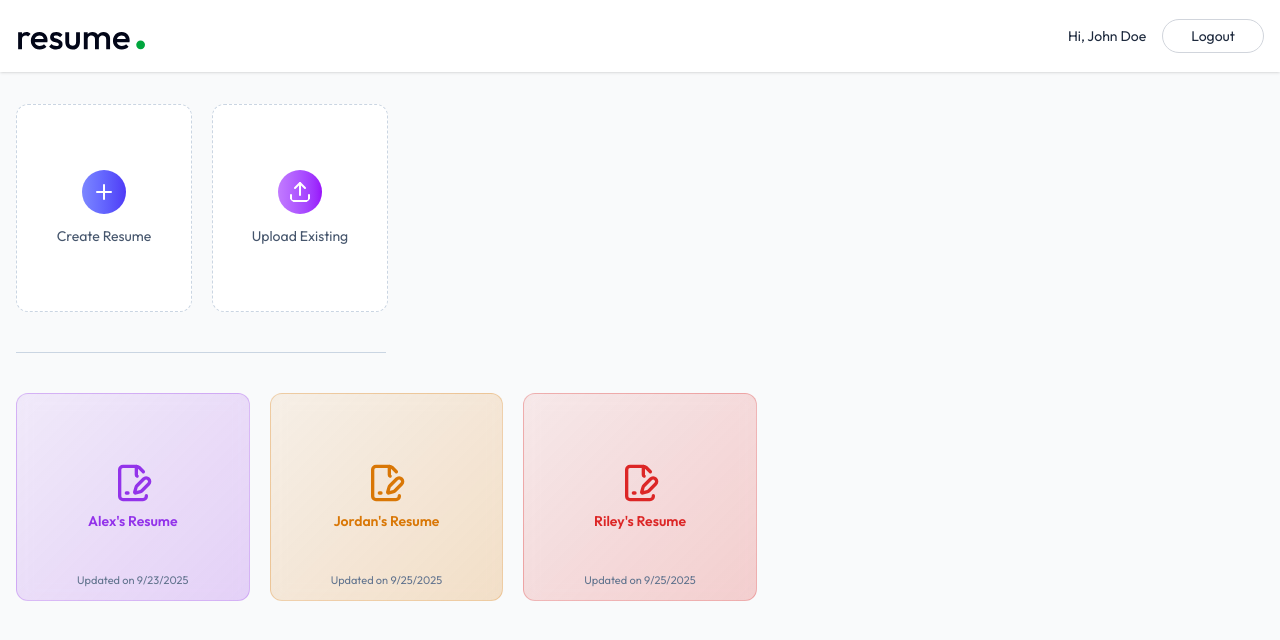
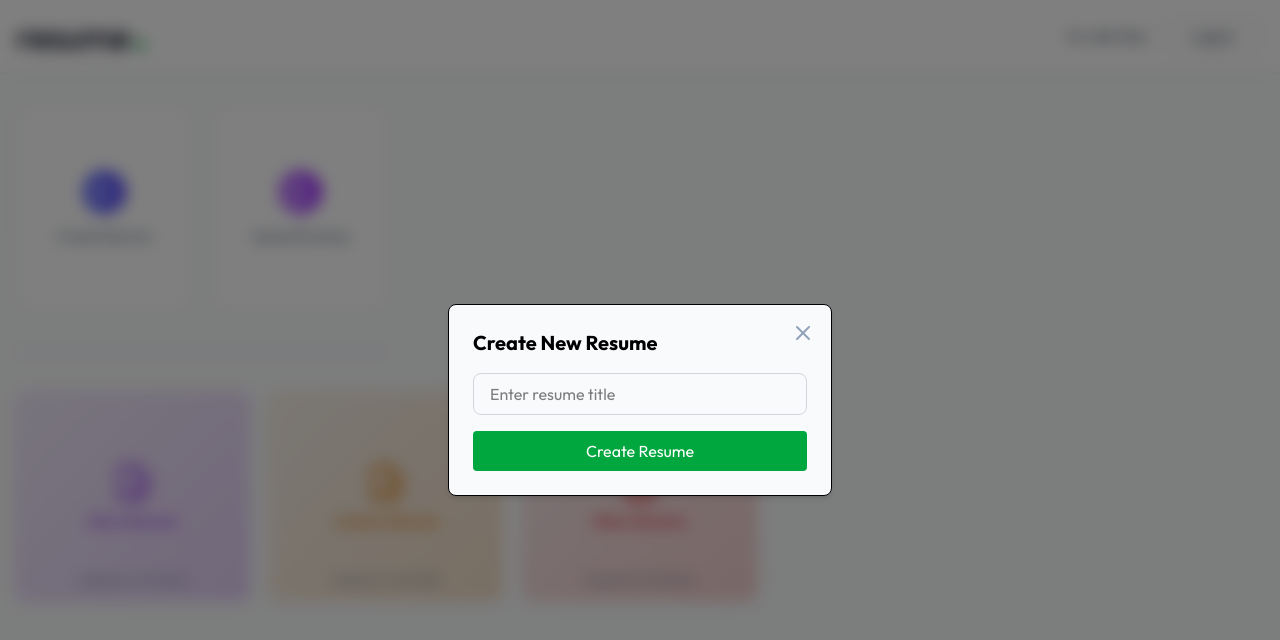
Before and after one commit to hjanoti/AI-Power-Resume-Builder, a React (Vite) app in the folder client/: page /app in a window 1280 px wide. Both pictures are taken after a click on the button "Create Resume". Shown: the top 640 px of the page. Built offline with nearby package versions, Linux system fonts and the light colour scheme.

Commit message:
feat: implement create resume and upload resume functionality, update dashboard UI and assets

```diff
--- a/client/src/assets/assets.js
+++ b/client/src/assets/assets.js
@@ -81,8 +81,8 @@
                 _id: "68d4f89dc8f0d46dc8a8b147"
             }
         ],
-        updatedAt: "2025-09-23T13:39:38.395Z",
-        createdAt: "2025-09-23T13:39:38.395Z"
+        updatedAt: "2026-03-11T13:39:38.395Z",
+        createdAt: "2026-03-10T13:39:38.395Z"
     },
     {
         // ----------------------------------------------------- Resume 2 ------------------------------------------------------
@@ -156,8 +156,8 @@
                 _id: "78e3b42c2d5ff49286cc1495"
             }
         ],
-        updatedAt: "2025-09-25T15:10:21.184Z",
-        createdAt: "2025-09-25T15:10:21.184Z"
+        updatedAt: "2026-03-12T15:10:21.184Z",
+        createdAt: "2026-02-25T15:10:21.184Z"
     },
     {
         // ----------------------------------------------------- Resume 3 ------------------------------------------------------
@@ -231,7 +231,7 @@
                 _id: "89f4c53d3e6gg59397dd259m"
             }
         ],
-        updatedAt: "2025-09-25T15:26:49.652Z",
-        createdAt: "2025-09-25T15:26:49.652Z"
+        updatedAt: "2026-03-13T15:26:49.652Z",
+        createdAt: "2026-03-02T15:26:49.652Z"
     }
 ]
--- a/client/src/index.css
+++ b/client/src/index.css
@@ -9,4 +9,10 @@
   button {
     @apply cursor-pointer;
   }
+  input:not([type="checkbox"]) {
+    @apply outline-none focus:ring border border-gray-300 focus:ring-blue-500 focus:border-blue-500 rounded-lg;
+  }
+  textarea {
+    @apply outline-none focus:ring border border-gray-300 focus:ring-blue-500 focus:border-blue-500 rounded-lg resize-none;
+  }
 }
--- a/client/src/pages/Dashboard.jsx
+++ b/client/src/pages/Dashboard.jsx
@@ -3,15 +3,25 @@
   PencilIcon,
   PlusIcon,
   Trash2,
+  UploadCloud,
   UploadIcon,
+  XIcon,
 } from "lucide-react";
 import { useState, useEffect } from "react";
 import { dummyResumeData } from "../assets/assets.js";
+import { useNavigate } from "react-router-dom";
 
 const Dashboard = () => {
   const colors = ["#9333ea", "#d97706", "#dc2626", "#0284c7", "#16a34a"];
 
   const [allResumes, setAllResumes] = useState([]);
+  const [showCreateResume, setShowCreateResume] = useState(false);
+  const [showUploadResume, setShowUploadResume] = useState(false);
+  const [title, setTitle] = useState("");
+  const [resume, setResume] = useState(null);
+  const [editResumeId, setEditResumeId] = useState("");
+
+  const navigate = useNavigate();
 
   const loadAllResumes = async () => {
     setAllResumes(dummyResumeData);
@@ -20,6 +30,18 @@
   useEffect(() => {
     loadAllResumes();
   }, []);
+
+  const createResume = async(e) => {
+    e.preventDefault();
+    setShowCreateResume(false);
+    navigate("/app/builder/resume123");
+  };
+
+  const uploadResume = async(e) => {
+    e.preventDefault();
+    setShowUploadResume(false);
+    navigate("/app/builder/resume123");
+  };
 
   return (
     <div>
@@ -34,7 +56,7 @@
         <div className="flex gap-5 flex-wrap">
 
           {/* Create Resume */}
-          <button className="w-full sm:max-w-44 h-52 flex flex-col items-center justify-center rounded-xl gap-3 text-slate-600 border border-dashed border-slate-300 group hover:border-indigo-500 hover:-translate-y-1 hover:shadow-xl transition-all duration-300 cursor-pointer bg-white">
+          <button onClick={() => setShowCreateResume(true)} className="w-full sm:max-w-44 h-52 flex flex-col items-center justify-center rounded-xl gap-3 text-slate-600 border border-dashed border-slate-300 group hover:border-indigo-500 hover:-translate-y-1 hover:shadow-xl transition-all duration-300 cursor-pointer bg-white">
 
             <PlusIcon className="size-11 p-2.5 bg-gradient-to-r from-indigo-400 to-indigo-600 text-white rounded-full group-hover:scale-110 transition" />
 
@@ -45,7 +67,7 @@
           </button>
 
           {/* Upload Resume */}
-          <button className="w-full sm:max-w-44 h-52 flex flex-col items-center justify-center rounded-xl gap-3 text-slate-600 border border-dashed border-slate-300 group hover:border-purple-500 hover:-translate-y-1 hover:shadow-xl transition-all duration-300 cursor-pointer bg-white">
+          <button onClick={() => setShowUploadResume(true)} className="w-full sm:max-w-44 h-52 flex flex-col items-center justify-center rounded-xl gap-3 text-slate-600 border border-dashed border-slate-300 group hover:border-purple-500 hover:-translate-y-1 hover:shadow-xl transition-all duration-300 cursor-pointer bg-white">
 
             <UploadIcon className="size-11 p-2.5 bg-gradient-to-r from-purple-400 to-purple-600 text-white rounded-full group-hover:scale-110 transition" />
 
@@ -114,6 +136,62 @@
 
         </div>
 
+        {
+          showCreateResume && (
+            <form onSubmit={createResume} onClick={()=> setShowCreateResume(false)} className="fixed inset-0 bg-black/50 backdrop-blur bg-opacity-50 z-10 flex items-center justify-center">
+              <div onClick={(e)=> e.stopPropagation()} className="relative bg-slate-50 border shadow-md rounded-lg p-6 w-full max-w-sm p-6">
+                <h2 className="text-xl font-bold mb-4">Create New Resume</h2>
+                <input type="text" onChange={(e) => setTitle(e.target.value)} value={title}  placeholder="Enter resume title" className="w-full px-4 py-2 mb-4 focus:border-green-600 ring-green-600" required />
+
+                <button type="submit" className="w-full py-2 bg-green-600 text-white rounded hover:bg-green-700 transition-colors">Create Resume</button>
+                <XIcon className="absolute top-4 right-4 text-slate-400 hover:text-slate-600 cursor-pointer transition-colors"
+                onClick={() =>
+                {
+                  setShowCreateResume(false);
+                  setTitle("");
+                }} />
+              </div>
+            </form>
+          )
+        }
+
+        {
+          showUploadResume && (
+            <form onSubmit={uploadResume} onClick={()=> setShowUploadResume(false)} className="fixed inset-0 bg-black/50 backdrop-blur bg-opacity-50 z-10 flex items-center justify-center">
+              <div onClick={(e)=> e.stopPropagation()} className="relative bg-slate-50 border shadow-md rounded-lg p-6 w-full max-w-sm p-6">
+                <h2 className="text-xl font-bold mb-4">Uplaod Resume</h2>
+                <input onChange={(e) => setTitle(e.target.value)} value={title} type="text" placeholder="Enter resume title" className="w-full px-4 py-2 mb-4 focus:border-green-600 ring-green-600" required />
+                <div>
+                  <label htmlFor="resume-input" className="block text-sm text-slate-700 ">
+                    Select Resume File
+                    <div className="flex flex-col items-center justify-center gap-2 border group text-slate-400 border-slate-400 border-dashed rounded-md p-4 py-10 my-4 hover:border-green-500 hover:text-green-700 cursor-pointer transition-colors">
+                      {resume ? (
+                        <p className="text-green-700">{resume.name}</p>
+                      ) : (
+                        <>
+                          <UploadCloud className="size-14 stroke-1"/>
+                          <p>Upload Resume</p>
+                        </>
+                      )}
+                    </div>
+                  </label>
+                  <input type="file" id="resume-input" accept=".pdf" className="hidden" onChange={(e) => setResume(e.target.files[0])} />
+
+                </div>
+                <button type="submit" className="w-full py-2 bg-green-600 text-white rounded hover:bg-green-700 transition-colors">Upload Resume</button>
+                <XIcon className="absolute top-4 right-4 text-slate-400 hover:text-slate-600 cursor-pointer transition-colors"
+                onClick={() =>
+                {
+                  setShowUploadResume(false);
+                  setTitle("");
+                  setResume(null);
+                }} />
+              </div>
+            </form>
+          )
+
+        }
+
       </div>
     </div>
   );
```
